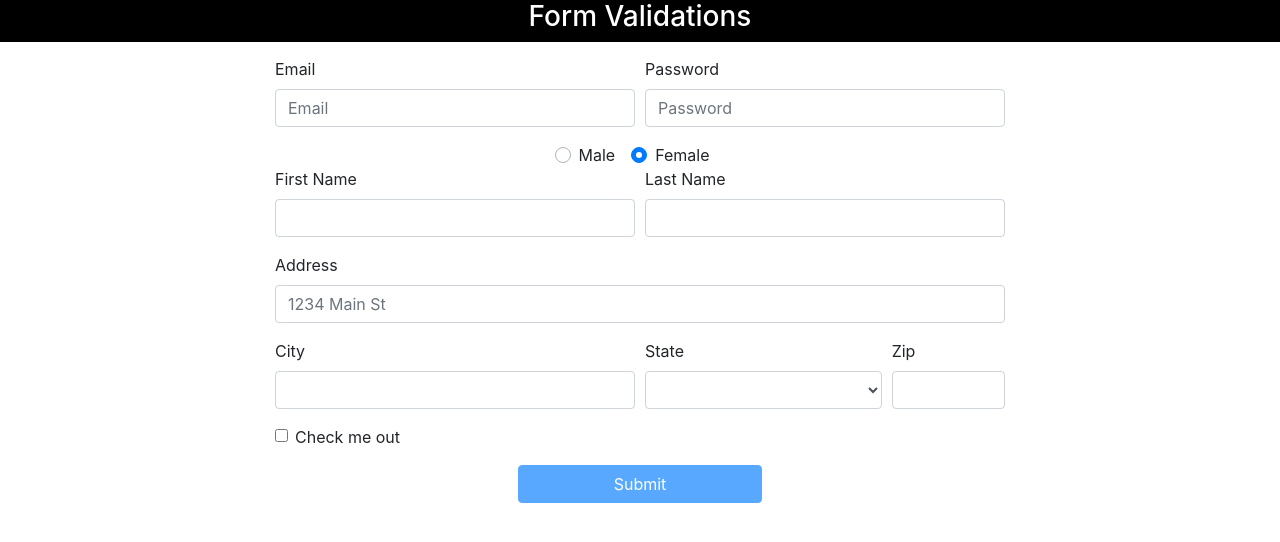
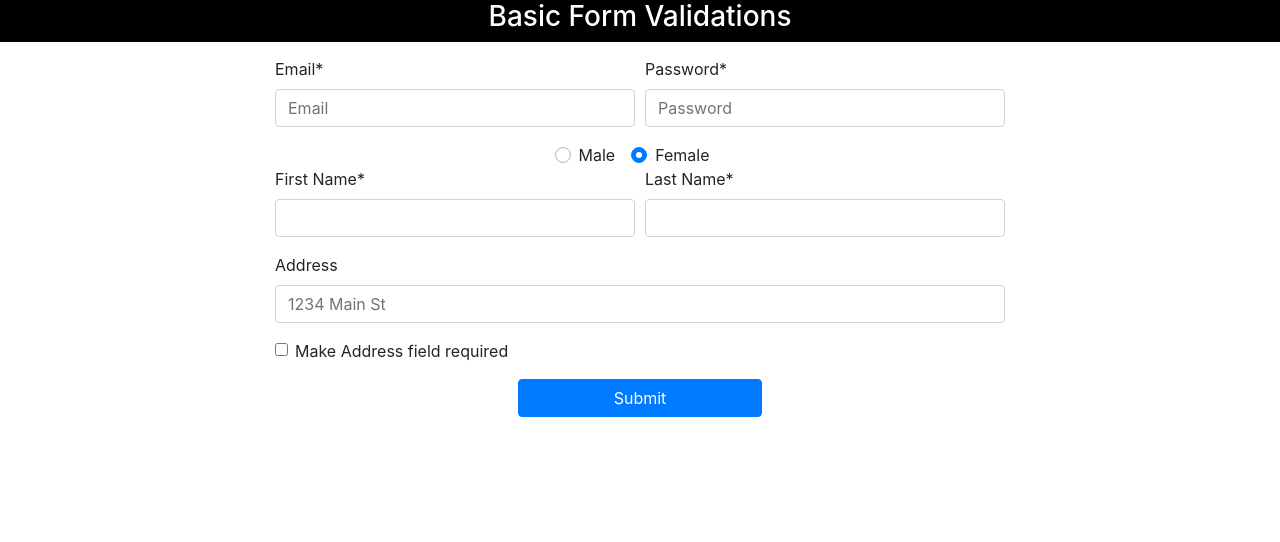
Before and after one commit to VipulDeora/angular-reactive-form-validations, an Angular app: page /form in a window 1280 px wide. Shown: the top 542 px of the page. Built offline with nearby package versions, Linux system fonts and the light colour scheme.

Commit message:
add more validations

```diff
--- a/src/app/app.module.ts
+++ b/src/app/app.module.ts
@@ -6,11 +6,13 @@ import {FormComponent} from './form/form.component';
 import {RouterModule} from '@angular/router';
 import {appRoutes} from './app.routing';
 import {FormsModule, ReactiveFormsModule} from '@angular/forms';
+import {ErrorDisplayComponent} from './form/error-display/error-display.component';
 
 @NgModule({
   declarations: [
     AppComponent,
-    FormComponent
+    FormComponent,
+    ErrorDisplayComponent
   ],
   imports: [
     BrowserModule,
--- /dev/null
+++ b/src/app/form/error-display/error-display.component.html
@@ -0,0 +1,3 @@
+<div *ngIf="displayError"
+     class="help-text"
+     style="color: red; font-size: small">{{message}}</div>
--- a/src/app/form/firstname.validator.ts
+++ /dev/null
@@ -1,5 +0,0 @@
-/*import {AbstractControl} from '@angular/forms';
-
-export function ValidateFirstName(control: AbstractControl) {
-  if
-}*/
--- a/src/app/form/form.component.html
+++ b/src/app/form/form.component.html
@@ -1,29 +1,39 @@
 <div class="container-fluid" style="background-color: #000;">
   <div class="row">
     <div class="col-sm-12" style="color: #fff; text-align: center">
-      <h3>Form Validations</h3>
+      <h3>Basic Form Validations</h3>
     </div>
   </div>
 </div>
 <div class="container" style="margin-top: 15px;">
   <div class="row">
-    <form class="col-sm-12 col-md-8 offset-md-2" [formGroup]="form" (ngSubmit)="submit()" ngNativeValidate>
+    <form class="col-sm-12 col-md-8 offset-md-2" [formGroup]="form" (ngSubmit)="submit()">
       <div class="form-row">
         <div class="form-group col-md-6">
-          <label for="inputEmail4">Email</label>
+          <label for="inputEmail4">Email*</label>
           <input type="email" class="form-control"
                  [ngClass]="form.controls['email'].touched ? (form.controls['email'].invalid ? 'is-invalid' : 'is-valid') : ''"
-                 formControlName="email" id="inputEmail4" placeholder="Email" required>
-          <div class="invalid-feedback" *ngIf="form.controls['email'].invalid && form.controls['email'].touched">Should be of the form abc@example.com</div>
+                 formControlName="email" id="inputEmail4" placeholder="Email">
+          <app-error-display *ngIf="form.get('email').errors && form.get('email').errors['pattern']"
+                             [displayError]="isInvalid('email')"
+                             [message]="'Should be of the form abc@test.com'"></app-error-display>
+          <app-error-display *ngIf="form.get('email').errors && form.get('email').errors['required']"
+                             [displayError]="isInvalid('email')"
+                             [message]="'Field Required'"></app-error-display>
+          <app-error-display [displayError]="!checkValidity['email'] && form.get('email').invalid" [message]="'Field Required'"></app-error-display>
         </div>
         <div class="form-group col-md-6">
-          <label for="inputPassword4">Password</label>
+          <label for="inputPassword4">Password*</label>
           <input type="password" class="form-control"
                  [ngClass]="form.controls['password'].touched ? (form.controls['password'].invalid ? 'is-invalid' : 'is-valid') : ''"
-                 formControlName="password" id="inputPassword4" placeholder="Password" required>
-          <div class="invalid-feedback" *ngIf="form.controls['password'].invalid && form.controls['password'].touched">
-            Password must be at least 5 characters, no more than 15 characters, and must include at least one upper case letter, one lower case letter, and one numeric digit.
-          </div>
+                 formControlName="password" id="inputPassword4" placeholder="Password">
+          <app-error-display *ngIf="form.get('password').errors && form.get('password').errors['pattern']"
+                             [displayError]="isInvalid('password')"
+                             [message]="'Password must be at least 5 characters, no more than 15 characters, and must include at least one upper case letter, one lower case letter, and one numeric digit.'"></app-error-display>
+          <app-error-display *ngIf="form.get('password').errors && form.get('password').errors['required']"
+                             [displayError]="isInvalid('password')"
+                             [message]="'Field Required'"></app-error-display>
+          <app-error-display [displayError]="!checkValidity['password'] && form.get('password').invalid" [message]="'Field Required'"></app-error-display>
         </div>
       </div>
       <div class="row justify-content-center">
@@ -38,48 +48,53 @@
       </div>
       <div class="form-row">
         <div class="form-group col-md-6">
-          <label for="fname">First Name</label>
+          <label for="fname">First Name*</label>
           <input type="text"
                  [ngClass]="form.controls['fname'].touched ? (form.controls['fname'].invalid ? 'is-invalid' : 'is-valid') : ''"
                  class="form-control" formControlName="fname" id="fname">
-          <div class="invalid-feedback" *ngIf="form.get('fname').errors && form.get('fname').errors['invalidName']">Cannot be amongst {{prohibitedNames}}</div>
+          <app-error-display *ngIf="form.get('fname').errors && form.get('fname').errors['invalidName']"
+                             [displayError]="isInvalid('fname')"
+                             [message]="'Cannot be among' + prohibitedNames"></app-error-display>
+          <app-error-display *ngIf="form.get('fname').errors && form.get('fname').errors['required']"
+                             [displayError]="isInvalid('fname')"
+                             [message]="'Field Required'"></app-error-display>
+          <app-error-display [displayError]="!checkValidity['fname'] && form.get('fname').invalid" [message]="'Field Required'"></app-error-display>
         </div>
         <div class="form-group col-md-6">
-          <label for="lname">Last Name</label>
-          <input type="text" class="form-control" formControlName="lname" id="lname">
+          <label for="lname">Last Name*</label>
+          <input type="text"
+                 [ngClass]="form.controls['lname'].touched ? (form.controls['lname'].invalid ? 'is-invalid' : 'is-valid') : ''"
+                 class="form-control" formControlName="lname" id="lname">
+          <app-error-display *ngIf="form.get('lname').errors && form.get('lname').errors['invalidLastName']"
+                             [displayError]="isInvalid('lname')"
+                             [message]="'Cannot be same as ' + form.value.fname"></app-error-display>
+          <app-error-display *ngIf="(form.get('lname').errors && form.get('lname').errors['required'])"
+                             [displayError]="isInvalid('lname')"
+                             [message]="'Field Required'"></app-error-display>
+          <app-error-display [displayError]="!checkValidity['lname'] && form.get('lname').invalid" [message]="'Field Required'"></app-error-display>
         </div>
       </div>
       <div class="form-group">
         <label for="inputAddress">Address</label>
-        <input type="text" class="form-control" formControlName="addr1" id="inputAddress" placeholder="1234 Main St">
-      </div>
-      <div class="form-row">
-        <div class="form-group col-md-6">
-          <label for="inputCity">City</label>
-          <input type="text" class="form-control" formControlName="city" id="inputCity">
-        </div>
-        <div class="form-group col-md-4">
-          <label for="inputState">State</label>
-          <select id="inputState" formControlName="state" class="form-control">
-            <option selected>Choose...</option>
-            <option>...</option>
-          </select>
-        </div>
-        <div class="form-group col-md-2">
-          <label for="inputZip">Zip</label>
-          <input type="text"  formControlName="zip" class="form-control" id="inputZip">
-        </div>
+        <input type="text"
+               [ngClass]="form.controls['addr1'].touched ? (form.controls['addr1'].invalid ? 'is-invalid' : 'is-valid') : ''"
+               class="form-control" formControlName="addr1" id="inputAddress" placeholder="1234 Main St">
+        <app-error-display *ngIf="form.get('addr1').errors && form.get('addr1').errors['required']"
+                           [displayError]="isInvalid('addr1')"
+                           [message]="'Field Required'"></app-error-display>
+        <!--<app-error-display [displayError]="!checkValidity['addr1'] && form.get('addr1').invalid" [message]="'Field Required'"></app-error-display>-->
       </div>
       <div class="form-group">
         <div class="form-check">
-          <input class="form-check-input" type="checkbox" id="gridCheck">
+          <input class="form-check-input"
+                 type="checkbox" id="gridCheck" formControlName="isRequired">
           <label class="form-check-label" for="gridCheck">
-            Check me out
+            Make Address field required
           </label>
         </div>
       </div>
       <div class="d-flex justify-content-center">
-        <button type="submit" [disabled]="form.invalid" class="btn btn-primary col-xs-12 col-md-4">Submit</button>
+        <button type="submit" class="btn btn-primary col-xs-12 col-md-4">Submit</button>
       </div>
     </form>
 </div>
--- a/src/app/form/form.component.ts
+++ b/src/app/form/form.component.ts
@@ -1,17 +1,24 @@
 import {Component, DoCheck, OnChanges, OnInit} from '@angular/core';
 import {AbstractControl, FormBuilder, FormControl, FormGroup, Validators} from '@angular/forms';
 import {bind} from '@angular/core/src/render3/instructions';
+import {b} from '@angular/core/src/render3';
 
 @Component({
   selector: 'app-form',
   templateUrl: 'form.component.html'
 })
 
-export class FormComponent implements OnInit, OnChanges, DoCheck {
+export class FormComponent implements OnInit {
 
   form: FormGroup;
   prohibitedNames = ['Raj', 'Ram', 'Shyam', 'Raju'];
-
+  checkValidity = {
+    email: true,
+    password: true,
+    addr1: true,
+    fname: true,
+    lname: true,
+  };
   constructor(private fb: FormBuilder) { console.log('constructor'); }
 
   validateFirstName(control: AbstractControl): {[s: string]: boolean} {
@@ -21,16 +28,15 @@ export class FormComponent implements OnInit, OnChanges, DoCheck {
     return null;
   }
 
+  validateLastName(control: AbstractControl): {[s: string]: boolean} {
+    if (this.form && this.form.value.fname === control.value) {
+      return { 'invalidLastName': true};
+    }
+    return null;
+  }
+
   show() {
     console.log(this.form);
-  }
-
-  ngDoCheck() {
-    console.log('docheck');
-  }
-
-  ngOnChanges() {
-    console.log('onchanges');
   }
 
   ngOnInit() {
@@ -48,14 +54,51 @@ export class FormComponent implements OnInit, OnChanges, DoCheck {
       gender: ['female', Validators.required],
       addr1: [null],
       fname: [null, [Validators.required, this.validateFirstName.bind(this)]],
-      lname: [null, Validators.required],
-      city: [null],
-      state: [null],
-      zip: [null]
+      lname: [null, [Validators.required, this.validateLastName.bind(this)]],
+      isRequired: [false]
+    });
+    this.form.get('email').statusChanges
+      .subscribe(value => this.checkValidity['email'] = value);
+    this.form.get('password').statusChanges
+      .subscribe(value => this.checkValidity['password'] = value);
+    this.form.get('addr1').statusChanges
+      .subscribe(value => this.checkValidity['addr1'] = value);
+    this.form.get('fname').statusChanges
+      .subscribe(value => this.checkValidity['fname'] = value);
+    this.form.get('lname').statusChanges
+      .subscribe(value => this.checkValidity['lname'] = value);
+    this.form.get('isRequired').valueChanges
+      .subscribe(value => {
+        if (value) {
+          this.form.get('addr1').setValidators(Validators.required);
+          this.form.get('addr1').updateValueAndValidity();
+        } else {
+          this.form.get('addr1').setValidators(null);
+          this.form.get('addr1').updateValueAndValidity();
+        }
+      });
+  }
+
+  printErrors() {
+    Object.keys(this.form.controls).forEach((key) => {
+      const control = this.form.get(key);
+      if (control instanceof  FormControl) {
+        if (control.errors) {
+          this.checkValidity[key] = false;
+        }
+      }
     });
   }
 
+  isInvalid(field: string): boolean {
+    return this.form.controls[field].invalid && this.form.controls[field].touched ;
+  }
+
   submit() {
-    console.log(this.form.value);
+    if (this.form.valid) {
+      console.log(this.form);
+    } else {
+      this.printErrors();
+    }
   }
 }
```
Also changed, not shown: src/app/form/error-display/error-display.component.ts (added, +11 -0 lines).
